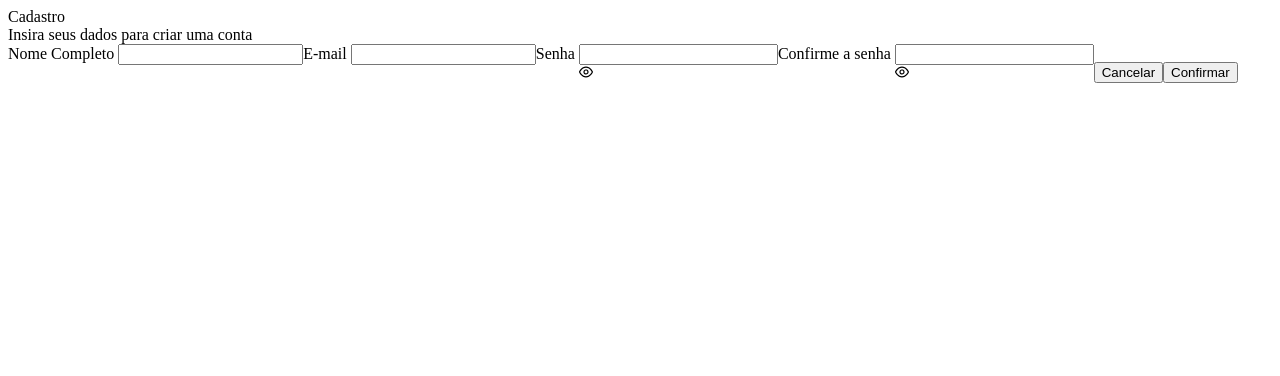
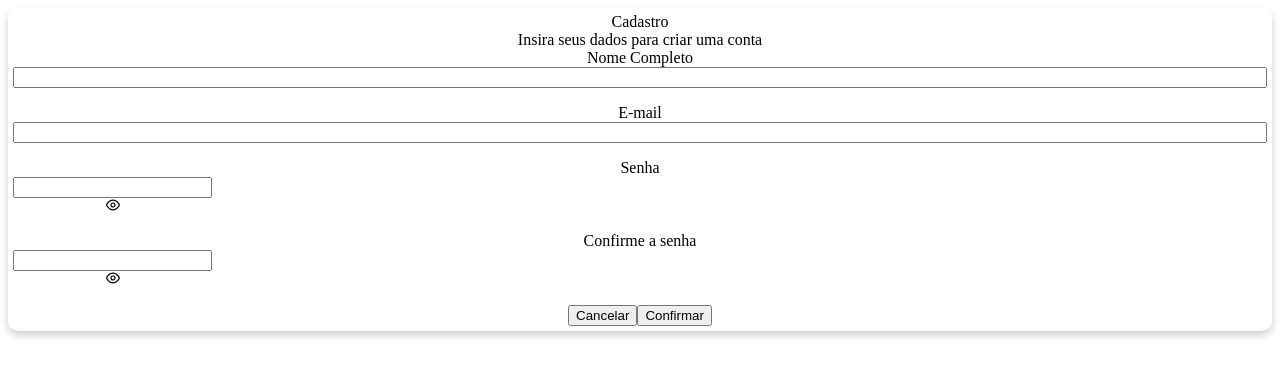
Before and after one commit to earibeiro/projeto_leilao, a Next.js app in the folder frontend/: page /signup/signup in a window 1280 px wide. Shown: the top 376 px of the page. Built offline with nearby package versions, Linux system fonts and the light colour scheme.

Commit message:
Commit do modulo de signup

```diff
--- a/frontend/src/App.js
+++ b/frontend/src/App.js
@@ -10,6 +10,7 @@ import SimpleLayout from './components/SimpleLayout';
 import RecoverPass from './pages/recoverpass/RecoverPass';
 import PrivateRouter from './components/PrivateRouter';
 import Profile from './pages/profile/Profile';
+import Admin from './pages/admin/Admin';
 
 function App(){
     return(
@@ -25,6 +26,7 @@ function App(){
                 <Route path="/recoverpass" element={<SimpleLayout><RecoverPass/></SimpleLayout>}/>
                 <Route path="/changepass" element={<SimpleLayout><ChangePass/></SimpleLayout>}/>
                 <Route path="/profile" element={<DefaultLayout><Profile/></DefaultLayout>}/>
+                <Route path="/admin" element={<DefaultLayout><Admin/></DefaultLayout>}/>
             </Routes>
         </BrowserRouter>
         </>
--- a/frontend/src/pages/signup/Signup.module.css
+++ b/frontend/src/pages/signup/Signup.module.css
@@ -1,4 +1,4 @@
-.signupcard{
+.signupCard{
     margin: 0 auto;
     padding: 5px;
     border-radius: 10px;
@@ -6,6 +6,25 @@
     text-align: center;
 }
 
+.signinName{
+    width: 100%;
+    margin-bottom: 1rem;
+}
+
+.signinMail{
+    width: 100%;
+    margin-bottom: 1rem;
+}
+
+.signinPass{
+    width: 100%;
+    margin-bottom: 1rem;
+}
+
+.signinPassConf{
+    width: 100%;
+    margin-bottom: 1rem;
+}
 
 .p-card-subtitle{
     margin: 0 0 15px 0;
@@ -15,3 +34,9 @@
     padding-top: 10px;
     padding-bottom: 11px;
 }
+
+@media screen and (min-width: 768px) {
+  .md-w-30rem {
+    width: 30rem; /* Define a largura do elemento como 30rem em telas de tamanho médio e acima */
+  }
+}
--- a/frontend/src/pages/signup/signup.jsx
+++ b/frontend/src/pages/signup/signup.jsx
@@ -1,5 +1,5 @@
 import React, { useState } from "react";
-import "./Signup.module.css";
+import style from "./Signup.module.css";
 import { Card } from 'primereact/card';
 import { InputText } from 'primereact/inputtext';
 import { Helmet } from 'react-helmet';
@@ -64,16 +64,16 @@ const Signup = () => {
             <Helmet>
                 <title>Cadastro</title>
             </Helmet>
-            <Card title="Cadastro" subTitle="Insira seus dados para criar uma conta" footer={""} header={""} className="md:w-30rem signupcard">
+            <Card title="Cadastro" subTitle="Insira seus dados para criar uma conta" footer={""} header={""} className={style.signupCard}>
                 <label htmlFor="username">Nome Completo </label>
-                <InputText inputStyle={{ width: '100%' }} className="w-full mb-3" aria-describedby="username-help" required/>
+                <InputText inputStyle={{ width: '100%' }} className={style.signinName} aria-describedby="username-help" required/>
                 <label htmlFor="emailField">E-mail </label>
-                <InputText inputStyle={{ width: '100%' }} className="w-full mb-3" aria-describedby="username-help" required/>
+                <InputText inputStyle={{ width: '100%' }} className={style.signinMail} aria-describedby="username-help" required/>
                 <label htmlFor="password">Senha </label>
-                <Password inputStyle={{ width: '100%' }} className="w-full mb-3" value={password} onChange={handlePasswordChange} toggleMask required/>
+                <Password inputStyle={{ width: '100%' }} className={style.signinPass} value={password} onChange={handlePasswordChange} toggleMask required/>
                 {passwordError && <small className="text-red-500">{passwordError}</small>}
                 <label htmlFor="confirmPassword">Confirme a senha </label>
-                <Password inputStyle={{ width: '100%' }} className="w-full mb-3" value={confirmPassword} onChange={handleConfirmPasswordChange} toggleMask required/>
+                <Password inputStyle={{ width: '100%' }} className={style.signinPassConf} value={confirmPassword} onChange={handleConfirmPasswordChange} toggleMask required/>
                 {confirmPasswordError && <small className="text-red-500">{confirmPasswordError}</small>}
                 <a href="/login"><Button label="Cancelar" className="bg-red-400 border-red-400 m-2" /></a>
                 <a href="/"><Button label="Confirmar" className="bg-green-400 border-green-400 m-2" disabled={passwordError || confirmPasswordError} /></a>
```
Also changed, not shown: frontend/src/pages/admin/Admin.jsx (+11 -0 lines), frontend/src/pages/login/Login.jsx (+7 -4 lines), frontend/src/pages/login/Login.module.css (+30 -16 lines).
